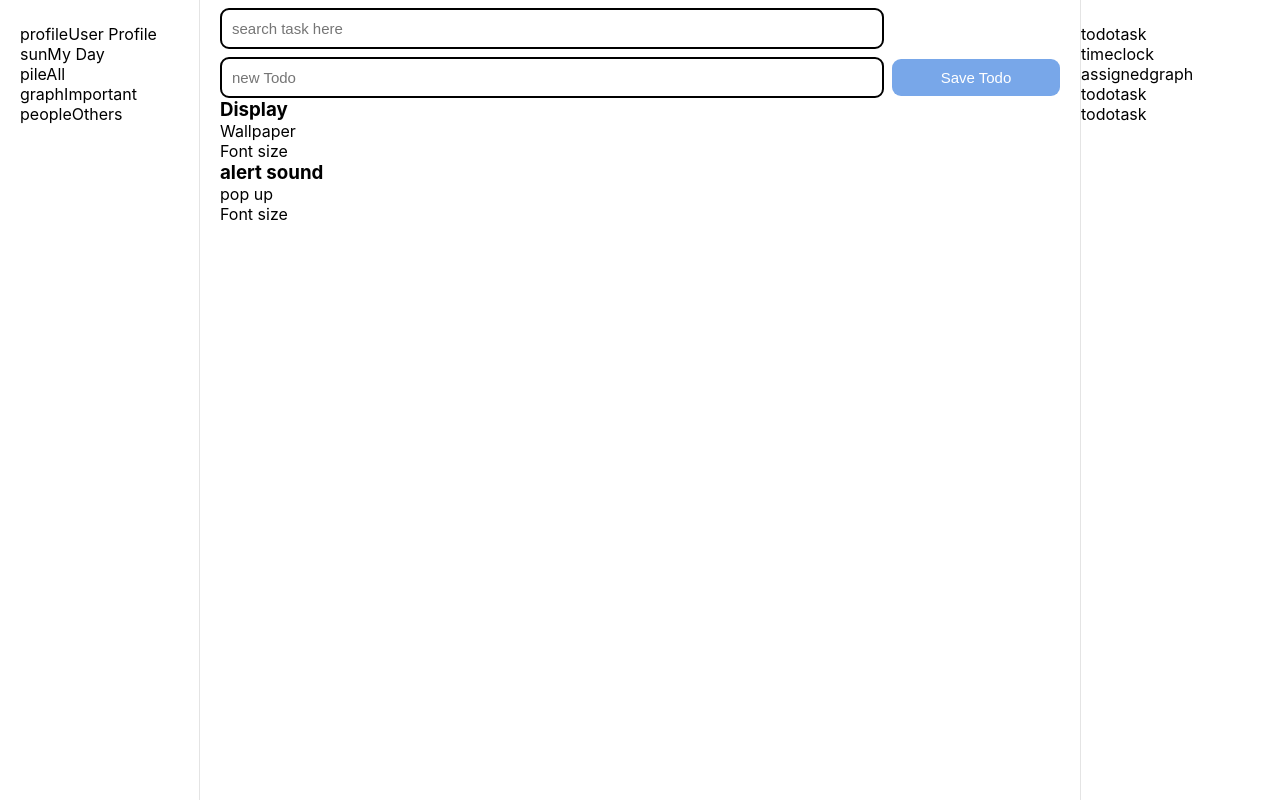
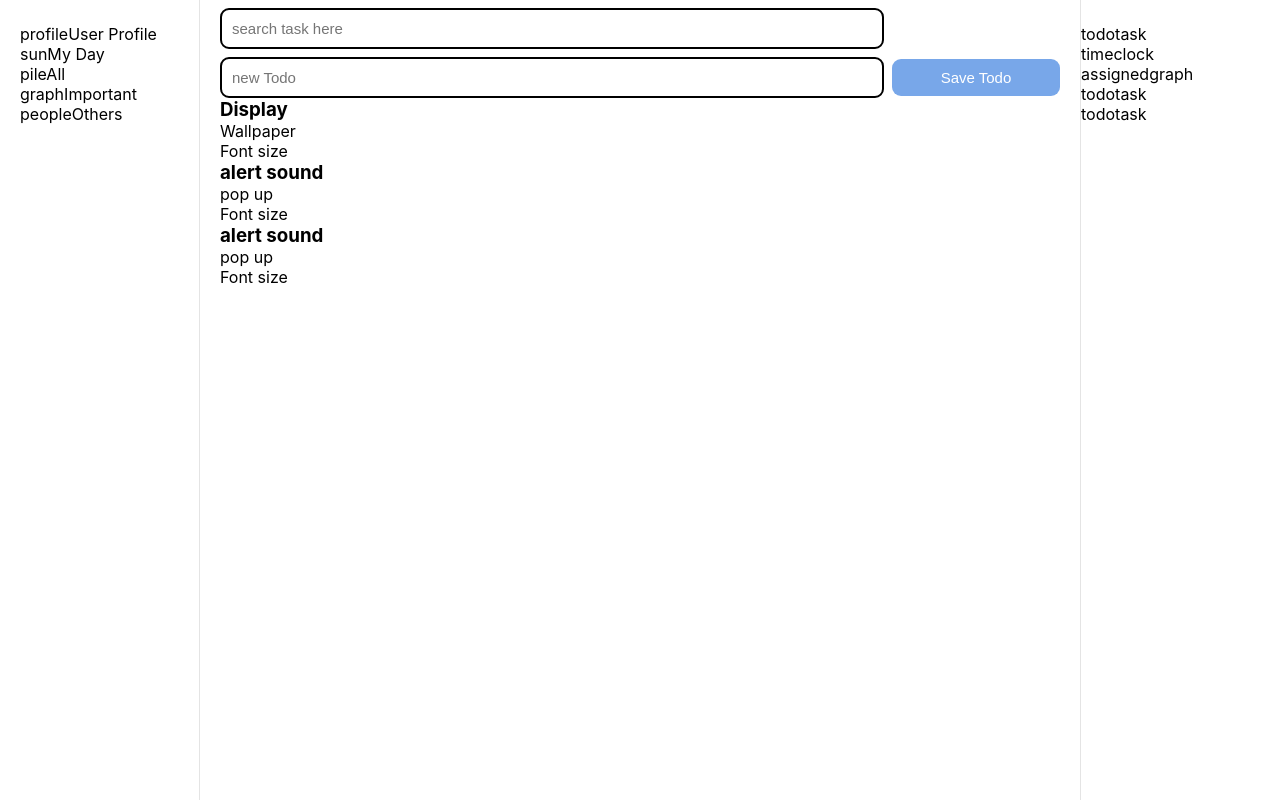
Before and after one commit to DE101/My-Todo, a React (Create React App) app: page / in a window 1280 px wide. Built offline with nearby package versions, Linux system fonts and the light colour scheme.

Commit message:
added content

```diff
--- a/src/Settings.js
+++ b/src/Settings.js
@@ -10,6 +10,9 @@ export default function Settings() {
         <h3>alert sound</h3>
         <p>pop up</p>
         <p>Font size</p>
+        <h3>alert sound</h3>
+        <p>pop up</p>
+        <p>Font size</p>
       </div>
       <div></div>
     </div>
```
